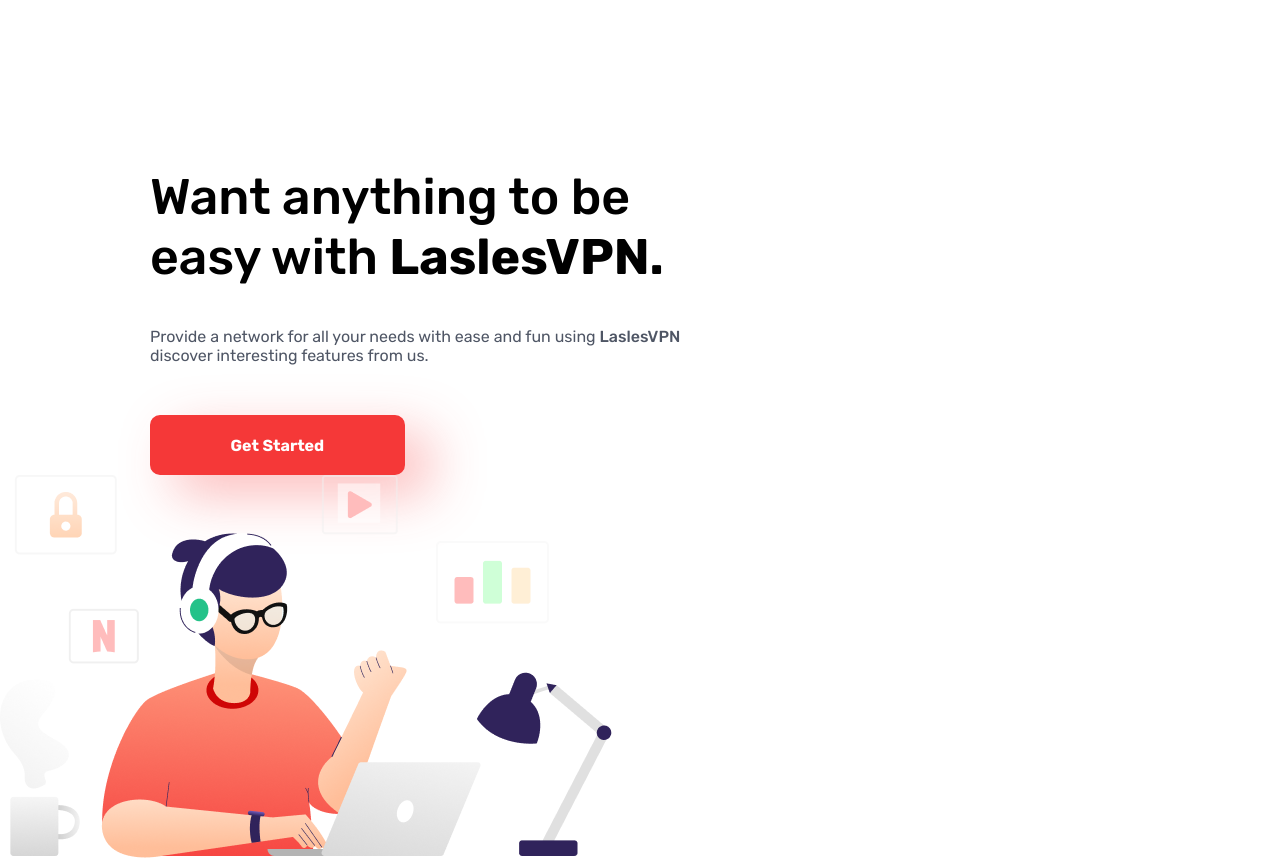
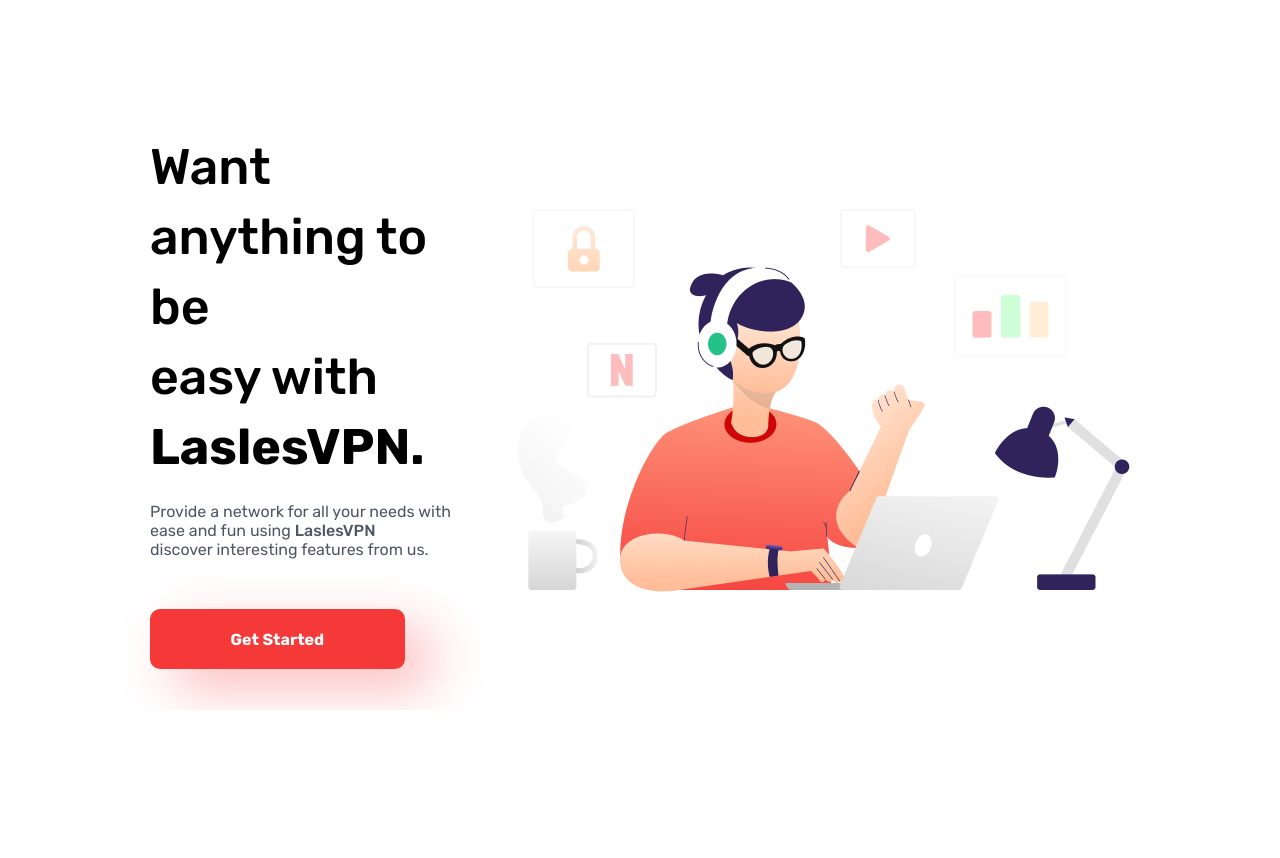
Before and after one commit to van2555/vpn, a plain HTML site: page src/index.html in a window 1280 px wide. Shown: the part 90-948 px from the top of the page. After the commit the page ends 800 px from the top, so only its background shows below. Drawn offline with Linux system fonts and the light colour scheme.

Commit message:
create article main

```diff
--- a/src/index.html
+++ b/src/index.html
@@ -51,28 +51,29 @@
             </a>
         </div>
     </header>
-    <main>
-        <div>
-            <article class="text-l">
-                <p> Want anything to be<br /> easy with <span> LaslesVPN.</span></p>
+    <main class="main">
 
-            </article>
-            <article class="under_text-l">
-                <p>Provide a network for all your needs with ease and fun using <span>LaslesVPN</span><br /> discover
+        <article class="container">
+            <div class="under_article">
+                <h1 class="h1"> Want anything to be<br /> easy with <span> LaslesVPN.</span></h1>
+                <p class="under_text-l">Provide a network for all your needs with ease and fun using
+                    <span>LaslesVPN</span><br /> discover
                     interesting
-                    features from us.</p>
-            </article>
-        </div>
+                    features from us.
+                </p>
+                <button class="button-get_started">
+                    Get Started
+                </button>
+            </div>
 
+            <img class="under_auth" src="img/main.png">
         </article>
 
 
-        <article class="button-get_started">
-            <a>
-                Get Started
-            </a>
-        </article>
-            <img class="under_auth" src="img/main.png">
+
+
+
+
     </main>
 </body>
 
--- a/src/style/style.css
+++ b/src/style/style.css
@@ -8,15 +8,18 @@ body {
     width: fit-content;
     gap: 10px;
 }
-.logo p span{
+
+.logo p span {
     font-weight: 700;
 
 }
-.logo p{
+
+.logo p {
     font-weight: 500;
     display: flex;
-    color:  #0B132A;
+    color: #0B132A;
 }
+
 .header {
     display: flex;
     justify-content: space-between;
@@ -32,7 +35,8 @@ body {
     align-items: center;
 
 }
-.nav a{
+
+.nav a {
     color: #4F5665;
 
 }
@@ -43,37 +47,42 @@ body {
 
 }
 
-.auth a{
-    color:  #0B132A;
+.auth a {
+    color: #0B132A;
 }
-.text-l{
+
+.text-l {
     padding: 120px 0px 20px 150px;
     width: fit-content;
 }
-.text-l p{
+
+.text-l  {
     font-weight: 500;
     font-size: 50px;
 }
-.text-l p span {
+
+.text-l  span {
     font-size: 50px;
-    font-weight:700 ;
+    font-weight: 700;
 }
-.under_text-l{
+
+.under_text-l {
     font-weight: 400;
     font-size: 16px;
-    padding: 20px 0px 50px 150px;
-    color:  #4F5665;
+    /* padding: 20px 0px 50px 150px; */
+    color: #4F5665;
     width: fit-content;
     ;
 
 }
-.under_text-l span{
+
+.under_text-l span {
     font-size: 16px;
     font-weight: 500;
 }
-.button-get_started{
-      border:  #F53838 solid;
-    margin: 0px 0px 0px 150px ;
+
+.button-get_started {
+    border: #F53838 solid;
     width: fit-content;
     padding: 17.5px 77.5px;
     border-radius: 10px;
@@ -82,10 +91,36 @@ body {
     font-weight: 700;
     font-size: 16px;
     box-shadow: 25px 19px 54px #F5383859;
+    margin-top: 30px;
 
 }
-.under_auth{
+
+
+
+.container {
     display: flex;
-    align-items: end;
     justify-content: center;
+    gap: 40px;
+    align-items: center;
+    padding-top: 85px;
 }
+.under_article{
+    display: flex;
+    flex-direction: column;
+    gap: 20px;
+
+
+}
+.h1{
+    font-weight: 500;
+    font-size: 50px;
+    line-height: 70px;
+}
+.h1 span{
+    font-weight: 700;
+
+}
+
+.main {
+    padding: 0 150px;
+}
```
Lines whose indentation alone changed are shown as unchanged.
